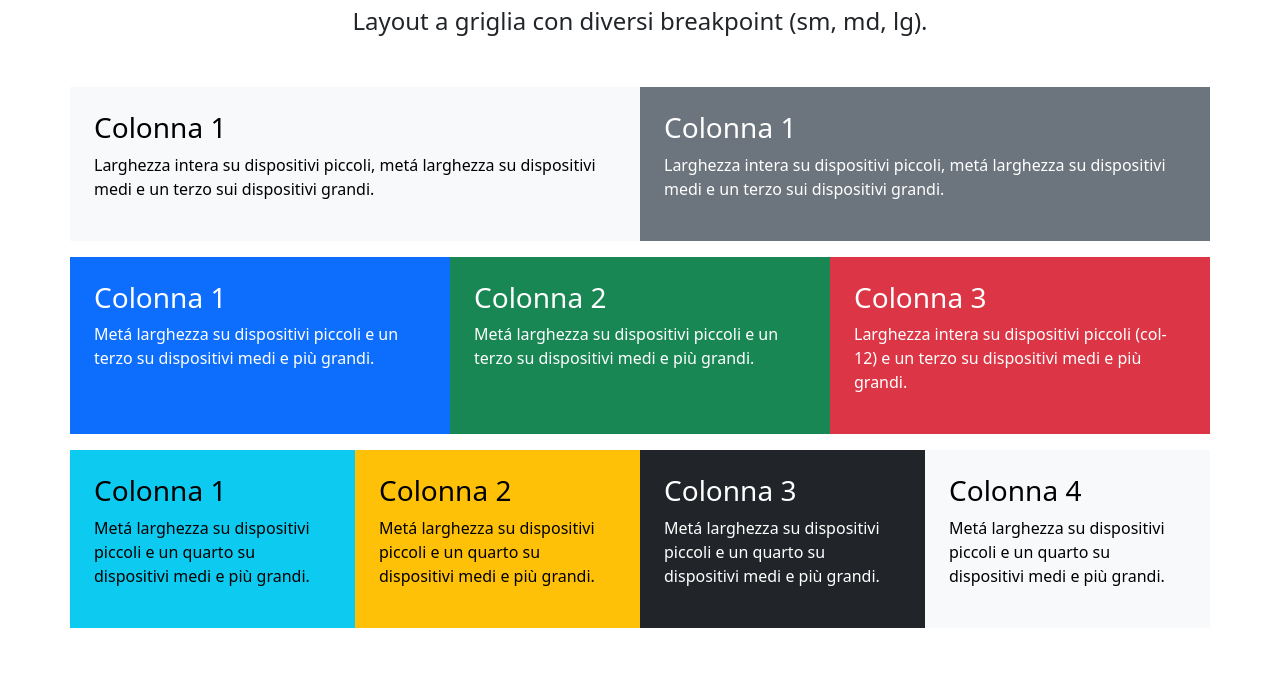
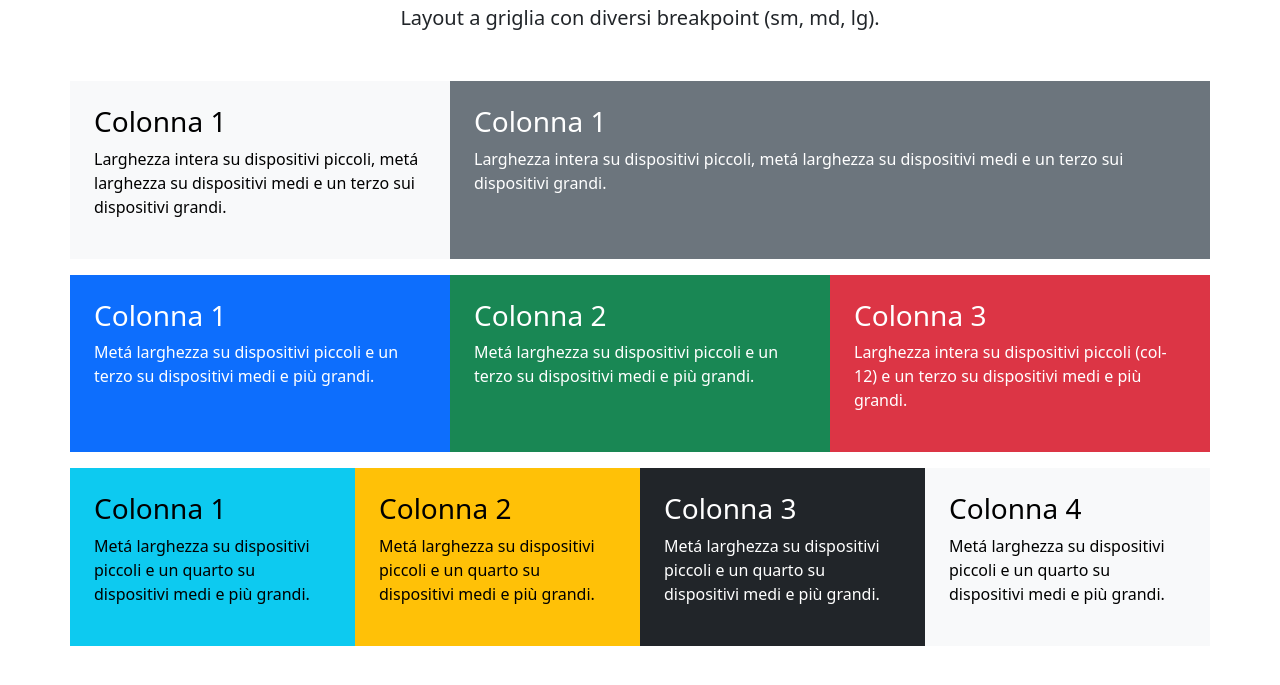
Before and after one commit to carlosvillaar/htmlcss-bootstrap-layout, a plain HTML site: page index.html in a window 1280 px wide. Shown: the part 101-786 px from the top of the page. Drawn offline with nearby package versions, Linux system fonts and the light colour scheme.

Commit message:
feat: add lg query and, padding cols and subtitle font size

```diff
--- a/index.html
+++ b/index.html
@@ -11,15 +11,15 @@
   <main>
     <div class="container my-5">
       <h1 class="text-center">Bootstrap 5 Responsive Grid</h1>
-      <p class="text-center fs-4">Layout a griglia con diversi breakpoint (sm, md, lg).</p>
+      <p class="text-center fs-5">Layout a griglia con diversi breakpoint (sm, md, lg).</p>
 
       <section>
         <div class="row mt-5 row-cols-md-2">
-          <div class="col-12 text-bg-light p-4">
+          <div class="col-12 text-bg-light p-4 col-lg-4">
             <h3>Colonna 1</h3>
             <p>Larghezza intera su dispositivi piccoli, met&aacute; larghezza su dispositivi medi e un terzo sui dispositivi grandi.</p>
           </div>
-          <div class="col-12 text-bg-secondary p-4">
+          <div class="col-12 text-bg-secondary p-4 col-lg-8">
             <h3>Colonna 1</h3>
             <p>Larghezza intera su dispositivi piccoli, met&aacute; larghezza su dispositivi medi e un terzo sui dispositivi grandi.</p>
           </div>
```
